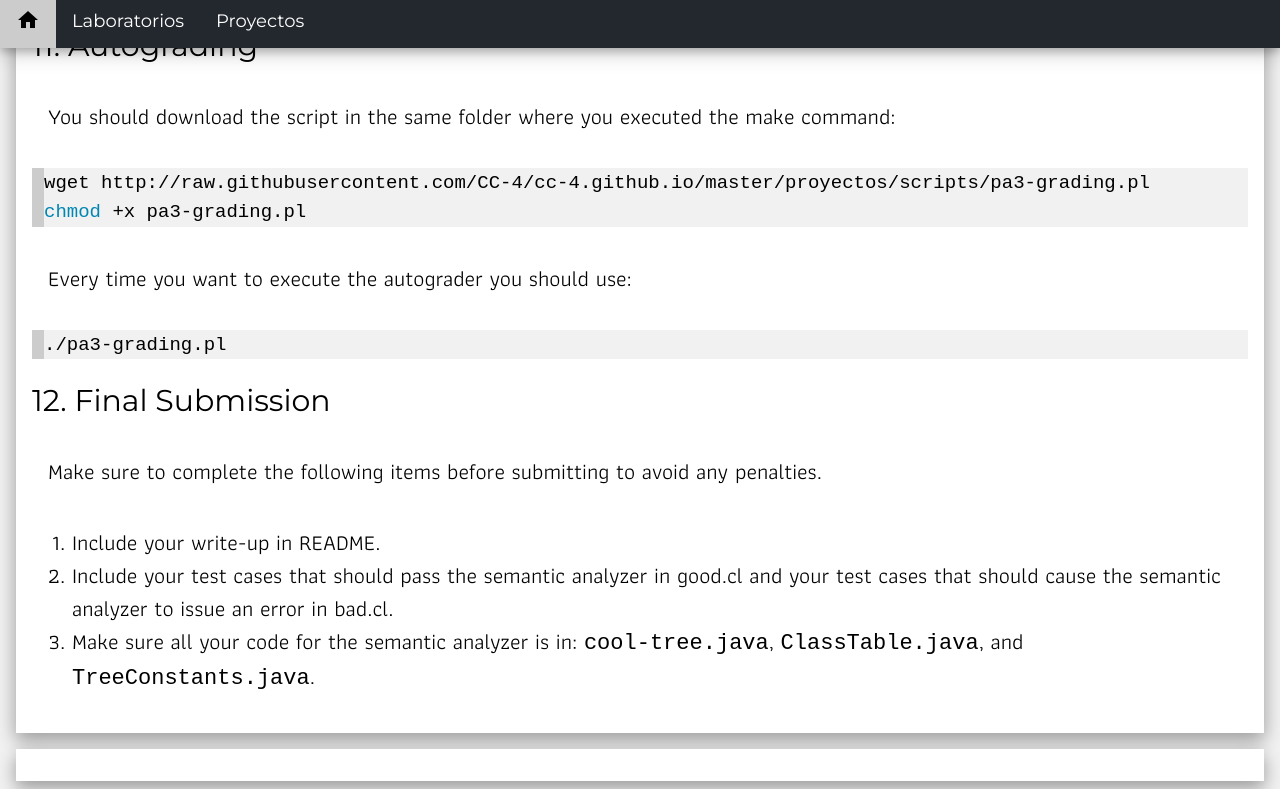
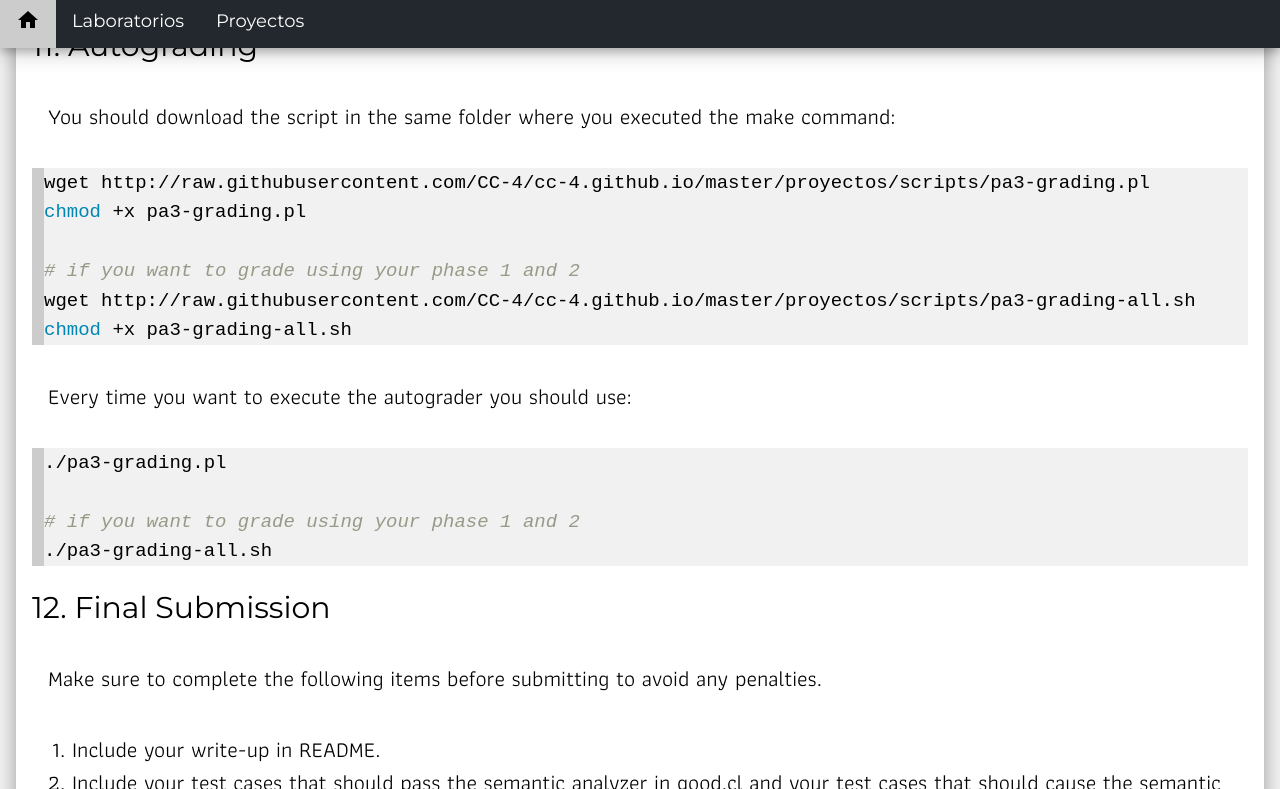
Before and after one commit to CC-4/old-page, a Jekyll site: the page built from _posts/2016-08-18-Project-Phase-3.md, in a window 1280 px wide and 900 px high, scrolled down 6890 px, cut to the strip 0-789 px from the top of the window. Built offline with Jekyll 4.4.1, drawn with Linux system fonts in a browser that asks for light colours; comment, search, counter and statistics services are not loaded.

Commit message:
Added grading with their own phases

````diff
--- a/_posts/2016-08-18-Project-Phase-3.md
+++ b/_posts/2016-08-18-Project-Phase-3.md
@@ -112,11 +112,18 @@ You should download the script in the same folder where you executed the make co
 ```shell
 wget http://raw.githubusercontent.com/CC-4/cc-4.github.io/master/proyectos/scripts/pa3-grading.pl
 chmod +x pa3-grading.pl
+
+# if you want to grade using your phase 1 and 2
+wget http://raw.githubusercontent.com/CC-4/cc-4.github.io/master/proyectos/scripts/pa3-grading-all.sh
+chmod +x pa3-grading-all.sh
 ```
 
 Every time you want to execute the autograder you should use:
 ```shell
 ./pa3-grading.pl
+
+# if you want to grade using your phase 1 and 2
+./pa3-grading-all.sh
 ```
 
 
````
Also changed, not shown: _posts/2016-07-27-Project-Phase-2.md (+7 -0 lines), _posts/2016-10-09-Project-Phase-4.md (+7 -0 lines), 3 other files.
